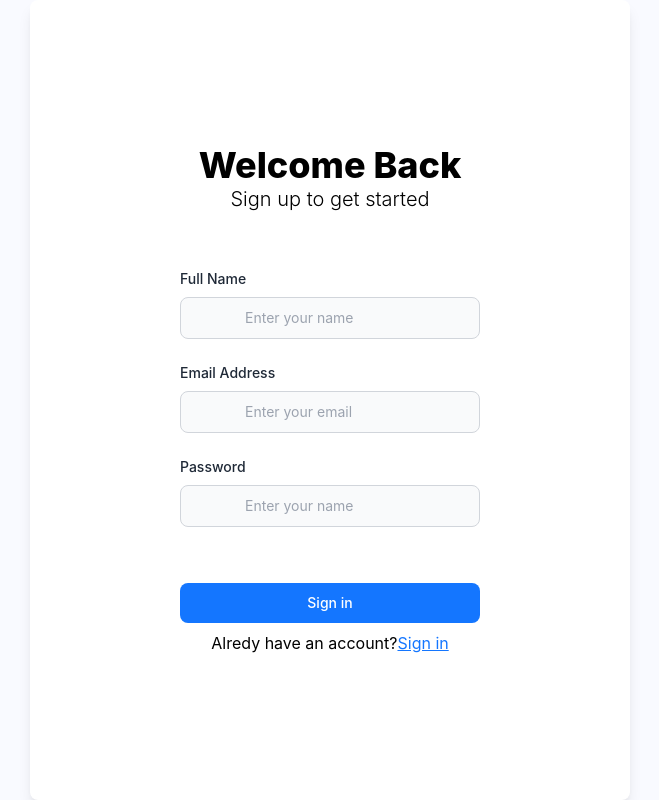
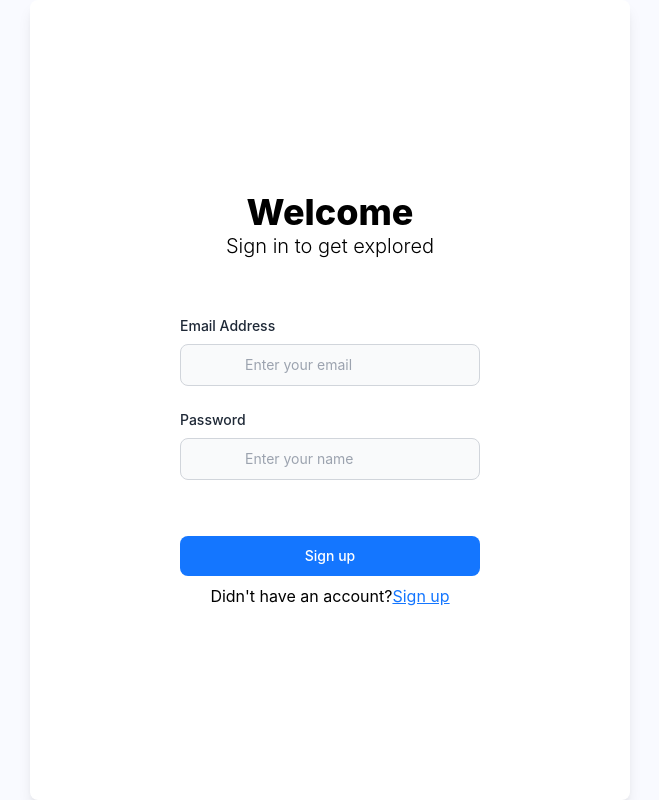
Before and after one commit to IT21239298/MERN-Stack-Messenger-Clone, a React (Create React App) app in the folder client/: page /users/sign_in in a window 1280 px wide. Shown: the whole page, without its empty margins (310-969 px from the left). Built offline with nearby package versions, Linux system fonts and the light colour scheme.

Commit message:
Protect route

```diff
--- a/client/src/App.js
+++ b/client/src/App.js
@@ -2,12 +2,14 @@ import logo from "./logo.svg";
 import "./App.css";
 import Form from "./modules/Form";
 import Dashbord from "./modules/Dashbord";
-import { Routes, Route, redirect } from "react-router-dom";
+import { Routes, Route, Navigate } from "react-router-dom";
 
-const ProtectedRoutes = ({childen}) => {
+const ProtectedRoute = ({childen}) => {
   const isLoggedIn = localStorage.getItem('user:token') !== null
 
-  if(!isLoggedIn) redirect('/users/sign_in')
+  if(!isLoggedIn) {
+    return <Navigate to={'/users/sign_in'}/>
+  }
 
   return childen
 }
@@ -16,9 +18,13 @@ function App() {
   return (
 
     <Routes>
-      <Route path="/" element={<Dashbord/>}/>
-      <Route path="/users/sign_in" element={<Form isSignInPage={true}/>}/>
-      <Route path="/users/sign_up" element={<Form isSignInPage={false}/>}/>
+      <Route path="/" element={
+        <ProtectedRoute>
+          <Dashbord/>
+        </ProtectedRoute>
+      }/>
+      <Route path="/users/sign_up" element={<Form isSignInPage={true}/>}/>
+      <Route path="/users/sign_in" element={<Form isSignInPage={false}/>}/>
 
 
 
--- a/client/src/modules/Form/index.js
+++ b/client/src/modules/Form/index.js
@@ -65,7 +65,7 @@ const navigate = useNavigate()
         />
         <div>
           {isSignInPage ? "Alredy have an account?" : "Didn't have an account?"}
-          <span className="text-primary cursor-pointer underline" onClick={() => navigate(`/users/${isSignInPage ? 'sign_up' : 'sign_in'}`)}>
+          <span className="text-primary cursor-pointer underline" onClick={() => navigate(`/users/${isSignInPage ? 'sign_in' : 'sign_up'}`)}>
             {isSignInPage ?  "Sign in": "Sign up"}
           </span>
         </div>
```
